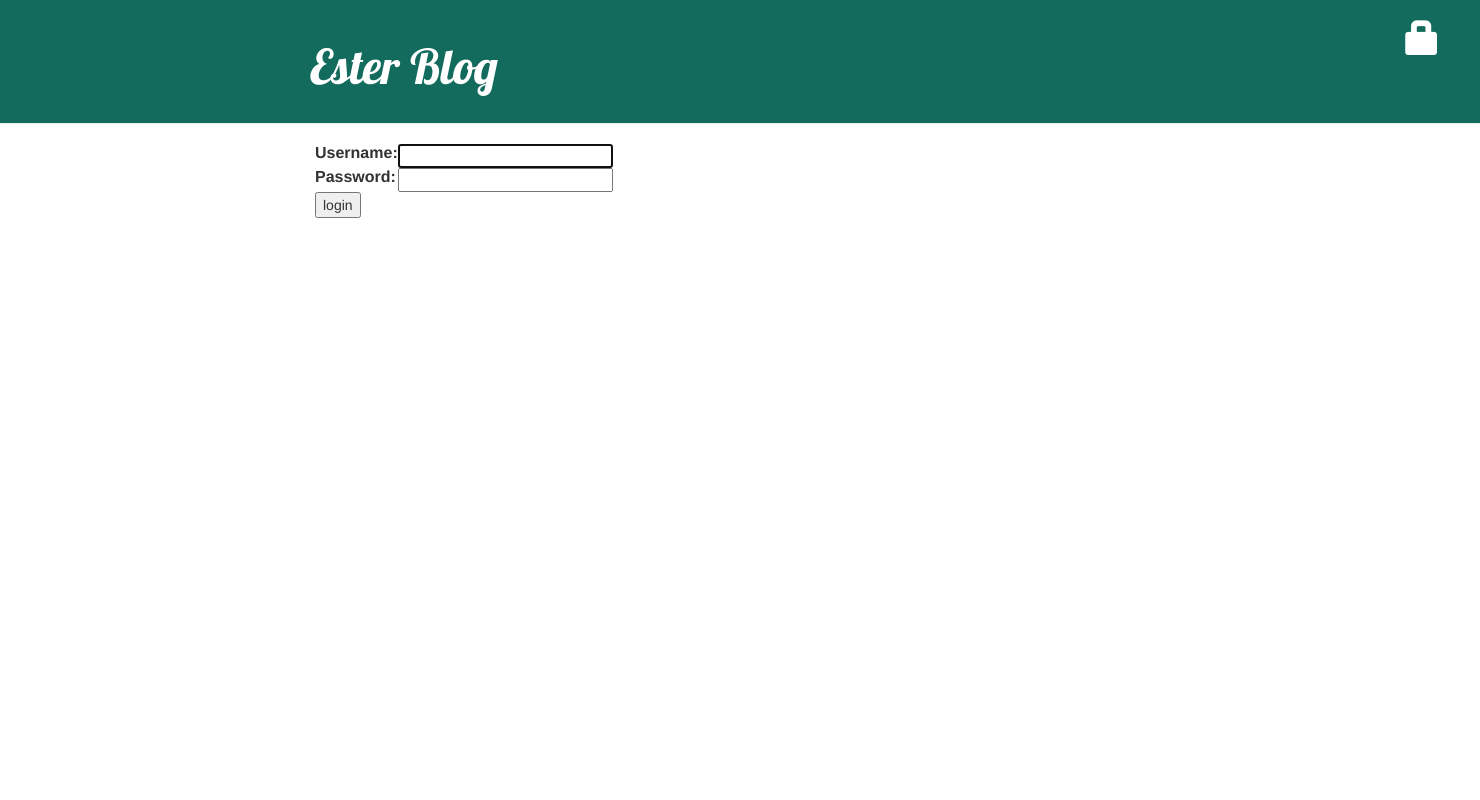
After one commit to estramcar/my-first-blog, a Django app: page /accounts/login/ in a window 1480 px wide. The commit adds this page. Run offline with Django 3.2, Linux system fonts and the light colour scheme; some libraries are stand-ins or nearby versions.

Commit message:
Added security, logins

```diff
--- a/blog/models.py
+++ b/blog/models.py
@@ -32,3 +32,6 @@ class Comment(models.Model):
 
     def __str__(self):
         return self.text
+
+def approved_comments(self):
+    return self.comments.filter(approved_comment=True)
--- a/blog/static/css/blog.css
+++ b/blog/static/css/blog.css
@@ -4,7 +4,7 @@ h1 a {
 }
 
 body {
-    padding-left: 15px;
+    padding-left: 0px;
 }.page-header {
     background-color: #126B5C;
     margin-top: 0;
@@ -15,10 +15,11 @@ body {
     color: #ffffff;
     font-size: 36pt;
     text-decoration: none;
+    margin-left: 135px;
 }
 
 .content {
-    margin-left: 40px;
+    margin-left: 300px;
 }
 
 h1, h2, h3, h4 {
--- a/blog/templates/blog/base.html
+++ b/blog/templates/blog/base.html
@@ -14,7 +14,10 @@
          {% if user.is_authenticated %}
               <a href="{% url 'post_new' %}" class="top-menu"><span class="glyphicon glyphicon-plus"></span></a>
               <a href="{% url 'post_draft_list' %}" class="top-menu"><span class="glyphicon glyphicon-edit"></span></a>
+              <p class="top-menu">Hello {{ user.username }} <small>(<a href="{% url 'logout' %}">Log out</a>)</small></p>
 
+         {% else %}
+             <a href="{% url 'login' %}" class="top-menu"><span class="glyphicon glyphicon-lock"></span></a>
          {% endif %}
          <h1><a href="/"> Ester Blog</a></h1>
       </div>
--- a/blog/templates/blog/post_list.html
+++ b/blog/templates/blog/post_list.html
@@ -7,7 +7,7 @@
                <p>published: {{ post.published_date }}</p>
                <h1><a href="{% url 'post_detail' pk=post.pk %}">{{ post.title }}</a></h1>
                <p>{{ post.text|linebreaksbr }}</p>
-               <a href="{% url 'post_detail' pk=post.pk %}">Comments: {{ post.comments.count }}</a>
+               <a href="{% url 'post_detail' pk=post.pk %}">Comments: {{ post.approved_comments.count }}</a>
           </div>
     {% endfor %}
 
--- /dev/null
+++ b/blog/templates/registration/login.html
@@ -0,0 +1,24 @@
+{% extends "blog/base.html" %}
+
+{% block content %}
+    {% if form.errors %}
+        <p>Your username and password didn't match. Please try again.</p>
+    {% endif %}
+
+    <form method="post" action="{% url 'login' %}">
+    {% csrf_token %}
+        <table>
+        <tr>
+            <td>{{ form.username.label_tag }}</td>
+            <td>{{ form.username }}</td>
+        </tr>
+        <tr>
+            <td>{{ form.password.label_tag }}</td>
+            <td>{{ form.password }}</td>
+        </tr>
+        </table>
+
+        <input type="submit" value="login" />
+        <input type="hidden" name="next" value="{{ next }}" />
+    </form>
+{% endblock %}
--- a/blog/urls.py
+++ b/blog/urls.py
@@ -10,5 +10,7 @@ urlpatterns = [
     url(r'^post/(?P<pk>\d+)/publish/$', views.post_publish, name='post_publish'),
     url(r'^post/(?P<pk>\d+)/remove/$', views.post_remove, name='post_remove'),
     url(r'^post/(?P<pk>\d+)/comment/$', views.add_comment_to_post, name='add_comment_to_post'),
+    url(r'^comment/(?P<pk>\d+)/approve/$', views.comment_approve, name='comment_approve'),
+    url(r'^comment/(?P<pk>\d+)/remove/$', views.comment_remove, name='comment_remove'),
 
 ]
--- a/mysite/settings.py
+++ b/mysite/settings.py
@@ -26,7 +26,7 @@ SECRET_KEY = 'm6bwc&j3_+45f#spcfua-hf=*wy+s-u8ly#($=*-144e#)jvj$'
 DEBUG = True
 
 ALLOWED_HOSTS = ['127.0.0.1', 'estramcar.pythonanywhere.com']
-
+LOGIN_REDIRECT_URL = '/'
 
 # Application definition
 
@@ -119,5 +119,5 @@ USE_TZ = True
 # https://docs.djangoproject.com/en/1.11/howto/static-files/
 
 STATIC_URL = '/static/'
-#static_root tells you where static is lovated. os.path.join ensures that it works in every os--> doesnt care about format
+#static_root tells you where static is located. os.path.join ensures that it works in every os--> doesnt care about format
 STATIC_ROOT = os.path.join(BASE_DIR, 'static')
--- a/mysite/urls.py
+++ b/mysite/urls.py
@@ -16,7 +16,12 @@ Including another URLconf
 from django.conf.urls import include, url
 from django.contrib import admin
 
+from django.contrib.auth import views
+
+
 urlpatterns = [
     url(r'^admin/', admin.site.urls),
+    url(r'^accounts/login/$', views.login, name='login'),
+    url(r'^accounts/logout/$', views.logout, name='logout', kwargs={'next_page': '/'}),
     url(r'', include('blog.urls')),
 ]
```
Also changed, not shown: blog/templates/blog/post_detail.html (+9 -1 lines), blog/views.py (+21 -1 lines).
